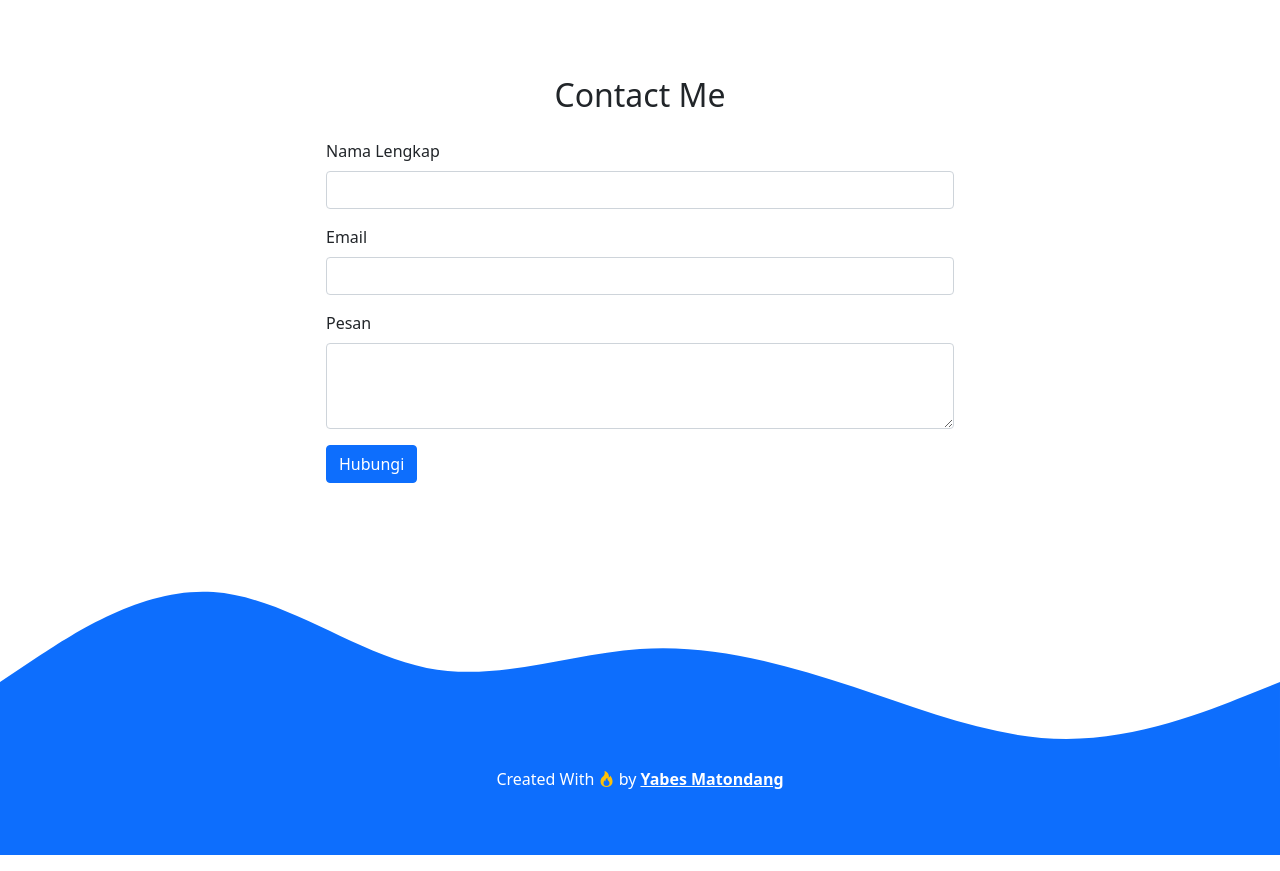
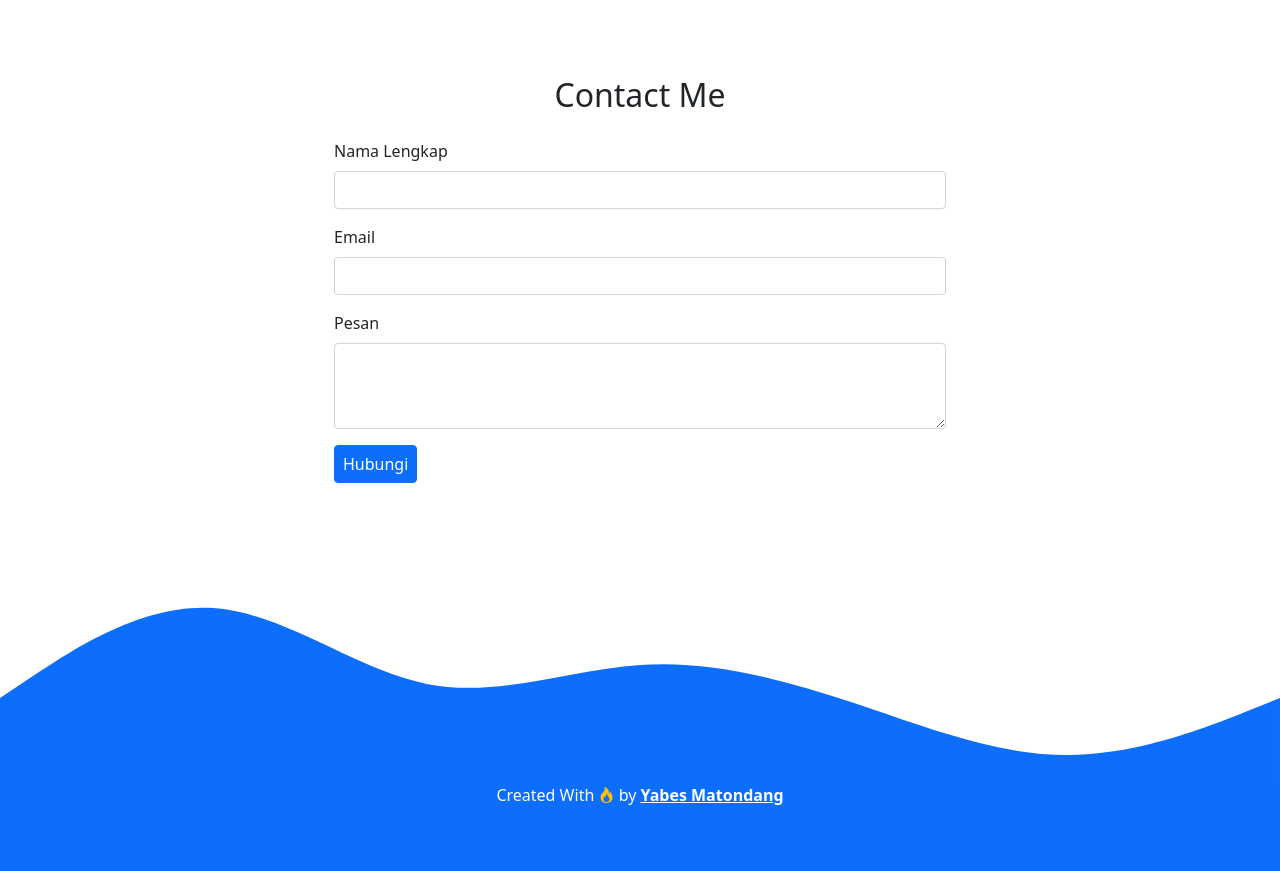
Before and after one commit to matozch/portfolio, a plain HTML site: page index.html in a window 1280 px wide. Shown: the part 2560-3431 px from the top of the page. Drawn offline with nearby package versions, Linux system fonts and the light colour scheme.

Commit message:
Assure portfolio Complete

```diff
--- a/index.html
+++ b/index.html
@@ -168,20 +168,21 @@
         <div class="row justify-content-center">
             <div class="col-md-6">
                 <form>
-                    <div class="mb-3">
+                    <div class="mb-3 px-2">
                         <label for="name" class="form-label">Nama Lengkap</label>
                         <input type="text" class="form-control" id="name" aria-describedby="name">
                     </div>
-                    <div class="mb-3">
+                    <div class="mb-3 px-2">
                         <label for="email" class="form-label">Email</label>
                         <input type="email" class="form-control" id="email" aria-describedby="email">
                     </div>
-                    <div class="mb-3">
+                    <div class="mb-3 px-2">
                         <label for="pesan" class="form-label">Pesan</label>
                         <textarea class="form-control" id="pesan" rows="3"></textarea>
                     </div>
-
-                    <a class="btn btn-primary" href="https://wa.me/6282384813931?" role="button">Hubungi</a>
+                    <div class="d-flex mb-3 px-2">
+                        <a class="btn btn-primary px-2 " href="https://wa.me/6282384813931?" role="button">Hubungi</a>
+                    </div>
                 </form>
             </div>
         </div>
@@ -196,7 +197,8 @@
     <!-- Footer -->
 
     <footer class="bg-primary text-white text-center pb-5">
-        <p>Created With <i class="bi bi-fire text-warning" ></i> by <a href="https://www.instagram.com/yabesmatondang/" class="text-white fw-bold">Yabes
+        <p>Created With <i class="bi bi-fire text-warning"></i> by <a href="https://www.instagram.com/yabesmatondang/"
+                class="text-white fw-bold">Yabes
                 Matondang</a></p>
 
     </footer>
```
